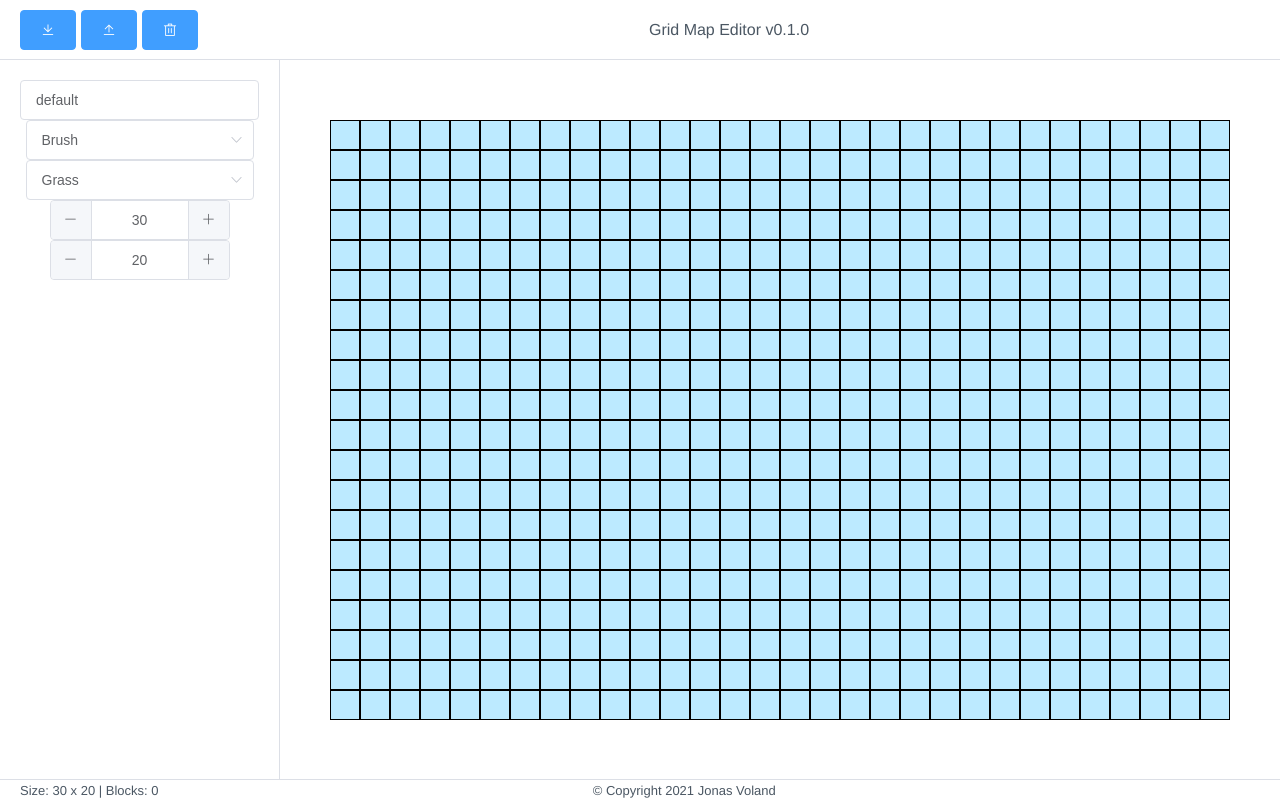
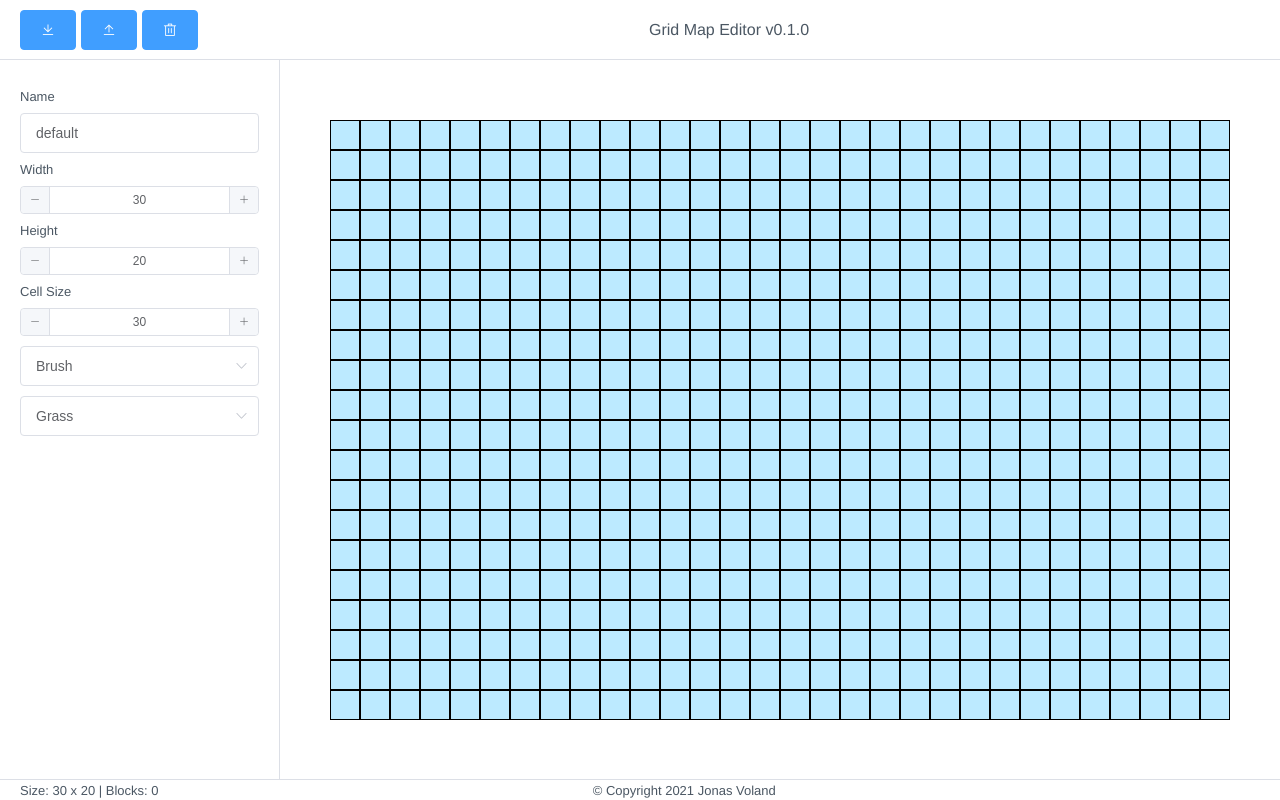
Before and after one commit to Wenish/demoMapCreator, a Vue app: page / in a window 1280 px wide. Built offline with nearby package versions, Linux system fonts and the light colour scheme.

Commit message:
save grid data

```diff
--- a/src/components/TheTools.vue
+++ b/src/components/TheTools.vue
@@ -1,7 +1,15 @@
 <template>
   <div class="container">
+    <div class="label">Name</div>
     <el-input placeholder="Name" v-model="mapName"></el-input>
-    <el-select v-model="toolSelected" placeholder="Select Tool">
+    <div class="label">Width</div>
+    <el-input-number class="input" v-model="width" :min="1" :max="100" size="mini"></el-input-number>
+    <div class="label">Height</div>
+    <el-input-number class="input" v-model="height" :min="1" :max="100" size="mini"></el-input-number>
+    <div class="label">Cell Size</div>
+    <el-input-number class="input" v-model="cellSize" :min="5" :max="50" size="mini"></el-input-number>
+
+    <el-select class="input" v-model="toolSelected" placeholder="Select Tool">
       <el-option
         v-for="item in toolOptions"
         :key="item"
@@ -11,7 +19,7 @@
       </el-option>
     </el-select>
 
-    <el-select v-model="floorBlockSelected" placeholder="Select Floor Block">
+    <el-select class="input" v-model="floorBlockSelected" placeholder="Select Floor Block">
       <el-option
         v-for="item in floorBlockOptions"
         :key="item"
@@ -20,8 +28,6 @@
       >
       </el-option>
     </el-select>
-    <el-input-number v-model="width" :min="1" :max="100"></el-input-number>
-    <el-input-number v-model="height" :min="1" :max="100"></el-input-number>
   </div>
 </template>
 
@@ -73,7 +79,7 @@ export default defineComponent({
         return store.state.grid.width;
       },
       set(value: number) {
-          store.state.grid.width = value
+        store.state.grid.width = value;
       },
     });
 
@@ -82,7 +88,16 @@ export default defineComponent({
         return store.state.grid.height;
       },
       set(value: number) {
-          store.state.grid.height = value
+        store.state.grid.height = value;
+      },
+    });
+
+    const cellSize = computed({
+      get(): number {
+        return store.state.grid.cellSize;
+      },
+      set(value: number) {
+        store.commit(MutationType.SetGridCellSize, value)
       },
     });
 
@@ -93,7 +108,8 @@ export default defineComponent({
       floorBlockSelected,
       floorBlockOptions,
       width,
-      height
+      height,
+      cellSize
     };
   },
 });
@@ -101,6 +117,19 @@ export default defineComponent({
 
 <style scoped>
 .container {
+  text-align: left;
   padding: 20px;
 }
+
+.container > div{
+  margin-top: 10px;
+}
+
+.input {
+  width: 100%;
+}
+
+.label {
+  font-size: 13px;
+}
 </style>
--- a/src/store/actions.ts
+++ b/src/store/actions.ts
@@ -29,7 +29,7 @@ export type Actions = {
 
 export const actions: ActionTree<State, State> & Actions = {
     async [ActionTypes.SaveToJson](context) {
-        const data = context.getters.getMapData
+        const data = context.getters.getFileData
         console.log(data)
         const mapName = data.map.name
         const fileName = `${mapName.replaceAll(' ', '_')}.json`;
--- a/src/store/getters.ts
+++ b/src/store/getters.ts
@@ -3,7 +3,7 @@ import { FloorBlock, FloorBlockTypes, FileData, ToolTypes } from "../types";
 import { State } from "./state";
 
 export type Getters = {
-    getMapData(state: State): FileData
+    getFileData(state: State): FileData
     getFloorBlockType(state: State): (key: string) => FloorBlockTypes,
     getSelectedAxis(state: State): { x: number; z: number } | null,
     getAxisFromIndex(state: State): (index: number) => { x: number; z: number }
@@ -11,7 +11,7 @@ export type Getters = {
 }
 
 export const getters: GetterTree<State, State> & Getters = {
-    getMapData(state) {
+    getFileData(state) {
         const floorBlocks = Object.keys(state.floorBlocks).map((key): FloorBlock => {
             console.log(key)
             return state.floorBlocks[key]
@@ -23,7 +23,12 @@ export const getters: GetterTree<State, State> & Getters = {
                 capturePoints: state.data.map.capturePoints,
                 floorBlocks: floorBlocks
             },
-            teams: state.data.teams
+            teams: state.data.teams,
+            grid: {
+                width: state.grid.width,
+                height: state.grid.height,
+                cellSize: state.grid.cellSize
+            }
         }
     },
     getFloorBlockType(state) {
--- a/src/store/mutations.ts
+++ b/src/store/mutations.ts
@@ -11,7 +11,8 @@ export enum MutationType {
     SetMapName = 'SET_MAP_NAME',
     SetSelectedTool = 'SET_SELECTED_TOOL',
     SetSelectedFloorBlock = 'SET_SELECTED_FLOOR_BLOCK',
-    SetSelectedGridIndex = 'SET_SELECTED_GRID_INDEX'
+    SetSelectedGridIndex = 'SET_SELECTED_GRID_INDEX',
+    SetGridCellSize = 'SET_GRID_CELL_SIZE'
 }
 
 export type Mutations = {
@@ -24,6 +25,7 @@ export type Mutations = {
     [MutationType.SetSelectedTool](state: State, value: ToolTypes): void
     [MutationType.SetSelectedFloorBlock](state: State, value: FloorBlockTypes): void
     [MutationType.SetSelectedGridIndex](state: State, value: number | null): void
+    [MutationType.SetGridCellSize](state: State, value: number): void
 }
 
 export const mutations: MutationTree<State> & Mutations = {
@@ -34,6 +36,7 @@ export const mutations: MutationTree<State> & Mutations = {
         state.tools.floorBlockSelected = FloorBlockTypes.GRASS
         state.grid.width = 30
         state.grid.height = 20
+        state.grid.cellSize = 30
     },
     [MutationType.LoadFileData](state, payload) {
         state.data.map.name = payload.map.name
@@ -49,6 +52,9 @@ export const mutations: MutationTree<State> & Mutations = {
             ...state.floorBlocks,
             ...newFloorBlocks
         }
+        state.grid.width = payload.grid.width
+        state.grid.height = payload.grid.height
+        state.grid.cellSize = payload.grid.cellSize
     },
     [MutationType.FloorBlockSet](state, payload) {
         state.floorBlocks = payload.reduce((result: { [key: string]: FloorBlock }, floorBlock) => {
@@ -85,5 +91,8 @@ export const mutations: MutationTree<State> & Mutations = {
     },
     [MutationType.SetSelectedGridIndex](state, value) {
         state.grid.selectedIndex = value
+    },
+    [MutationType.SetGridCellSize](state, value) {
+        state.grid.cellSize = value
     }
 }
--- a/src/types.ts
+++ b/src/types.ts
@@ -48,4 +48,9 @@ export type Team = {
 export type FileData = {
     map: Map
     teams: Team[]
+    grid: {
+        width: number
+        height: number
+        cellSize: number
+    }
 }
```
